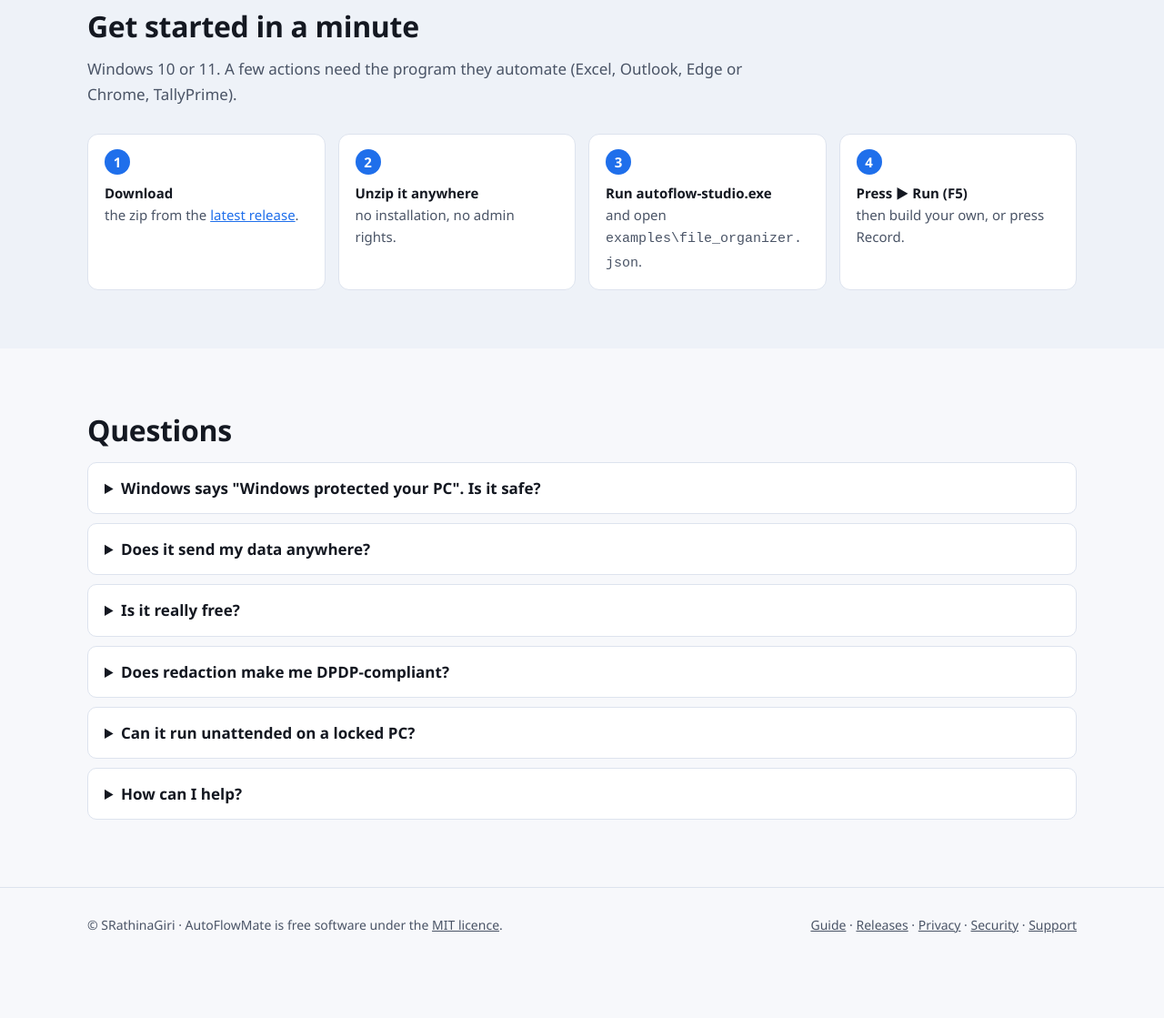
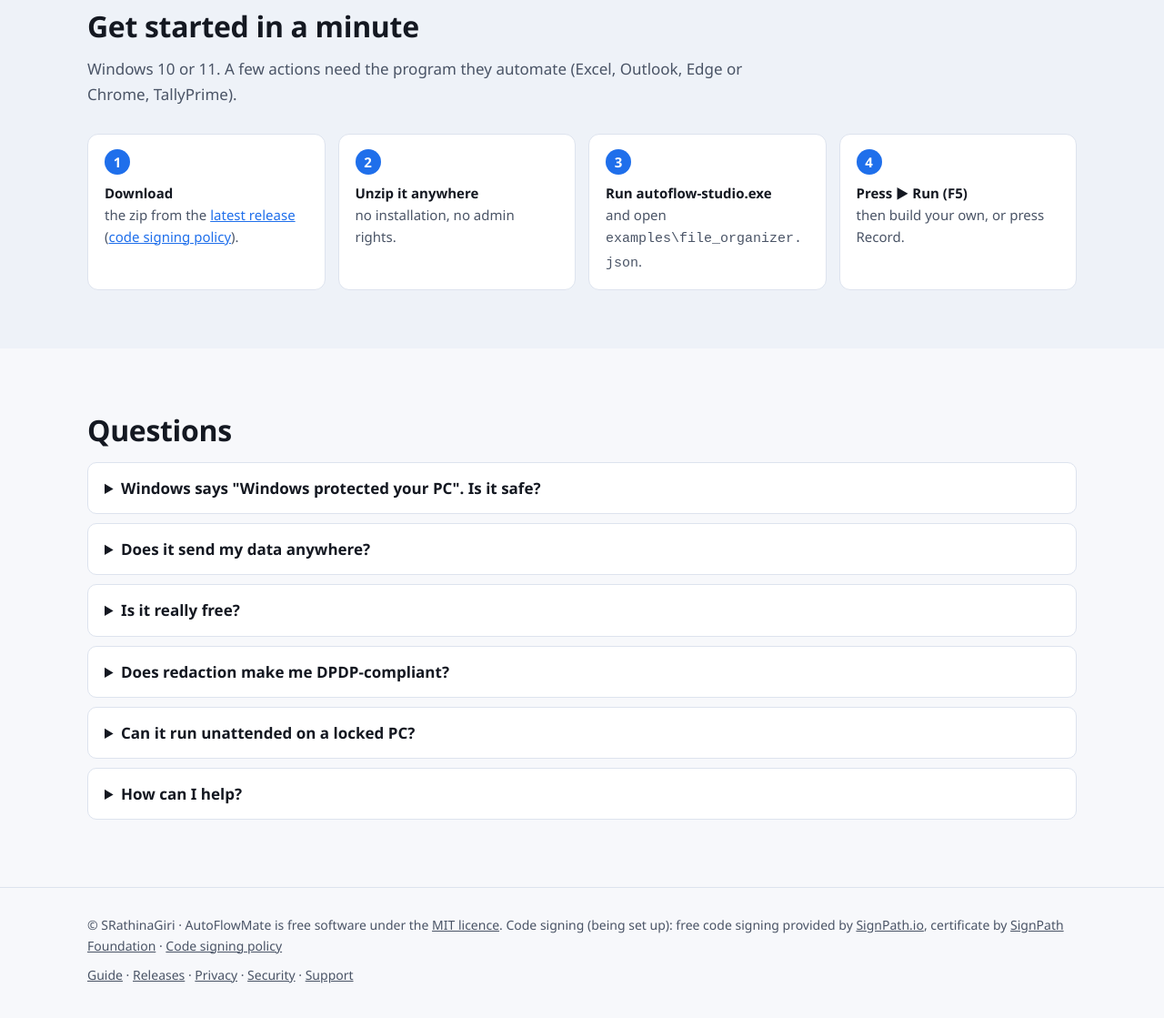
Before and after one commit to SRathinaGiri/AutoFlowMate, a plain HTML site: page docs/index.html in a window 1280 px wide. Shown: the part 4922-6041 px from the top of the page at 91% size. Before the commit the page ends 5991 px from the top, so only its background shows below. Drawn offline with Linux system fonts and the light colour scheme.

Commit message:
Homepage and README name SignPath Foundation for code signing (SignPath application)
Co-Authored-By: Claude Opus 5.5 <noreply@anthropic.com>

```diff
--- a/docs/index.html
+++ b/docs/index.html
@@ -258,7 +258,7 @@
     <h2>Get started in a minute</h2>
     <p class="lead">Windows 10 or 11. A few actions need the program they automate (Excel, Outlook, Edge or Chrome, TallyPrime).</p>
     <ol class="steps">
-      <li><strong>Download</strong>the zip from the <a href="https://github.com/SRathinaGiri/AutoFlowMate/releases/latest">latest release</a>.</li>
+      <li><strong>Download</strong>the zip from the <a href="https://github.com/SRathinaGiri/AutoFlowMate/releases/latest">latest release</a> (<a href="https://github.com/SRathinaGiri/AutoFlowMate#code-signing-policy">code signing policy</a>).</li>
       <li><strong>Unzip it anywhere</strong>no installation, no admin rights.</li>
       <li><strong>Run autoflow-studio.exe</strong>and open <code>examples\file_organizer.json</code>.</li>
       <li><strong>Press ▶ Run (F5)</strong>then build your own, or press Record.</li>
@@ -270,7 +270,7 @@
   <div class="wrap">
     <h2>Questions</h2>
     <details><summary>Windows says "Windows protected your PC". Is it safe?</summary>
-      <p>Windows shows this for new programs that aren't code-signed yet; signing is being set up. Click <strong>More info → Run anyway</strong>. AutoFlowMate is open source, every release is built by GitHub from the public code, and you can check your download against the <code>.sha256</code> file on the release page or with <code>gh attestation verify &lt;zip&gt; --repo SRathinaGiri/AutoFlowMate</code>.</p></details>
+      <p>Windows shows this for new programs that aren't code-signed yet. Code signing for AutoFlowMate's Windows releases is being set up with free code signing provided by <a href="https://about.signpath.io/">SignPath.io</a>, certificate by <a href="https://signpath.org/">SignPath Foundation</a> (see the <a href="https://github.com/SRathinaGiri/AutoFlowMate#code-signing-policy">code signing policy</a>). Until then, click <strong>More info → Run anyway</strong>. AutoFlowMate is open source, every release is built by GitHub from the public code, and you can check your download against the <code>.sha256</code> file on the release page or with <code>gh attestation verify &lt;zip&gt; --repo SRathinaGiri/AutoFlowMate</code>.</p></details>
     <details><summary>Does it send my data anywhere?</summary>
       <p>No. There's no account, telemetry or update check. Data leaves your PC only when a flow you run tells it to, for example a step that sends an e-mail or asks a cloud AI. See the <a href="https://github.com/SRathinaGiri/AutoFlowMate/blob/main/PRIVACY.md">privacy policy</a>.</p></details>
     <details><summary>Is it really free?</summary>
@@ -286,7 +286,7 @@
 
 <footer>
   <div class="wrap">
-    <div>© SRathinaGiri · AutoFlowMate is free software under the <a href="https://github.com/SRathinaGiri/AutoFlowMate/blob/main/LICENSE">MIT licence</a>.</div>
+    <div>© SRathinaGiri · AutoFlowMate is free software under the <a href="https://github.com/SRathinaGiri/AutoFlowMate/blob/main/LICENSE">MIT licence</a>. Code signing (being set up): free code signing provided by <a href="https://about.signpath.io/">SignPath.io</a>, certificate by <a href="https://signpath.org/">SignPath Foundation</a> · <a href="https://github.com/SRathinaGiri/AutoFlowMate#code-signing-policy">Code signing policy</a></div>
     <div><a href="https://github.com/SRathinaGiri/AutoFlowMate/blob/main/docs/GUIDE.md">Guide</a> · <a href="https://github.com/SRathinaGiri/AutoFlowMate/releases">Releases</a> · <a href="https://github.com/SRathinaGiri/AutoFlowMate/blob/main/PRIVACY.md">Privacy</a> · <a href="https://github.com/SRathinaGiri/AutoFlowMate/blob/main/SECURITY.md">Security</a> · <a href="https://github.com/SRathinaGiri/AutoFlowMate/issues">Support</a></div>
   </div>
 </footer>
```
Also changed, not shown: 1 other file.
